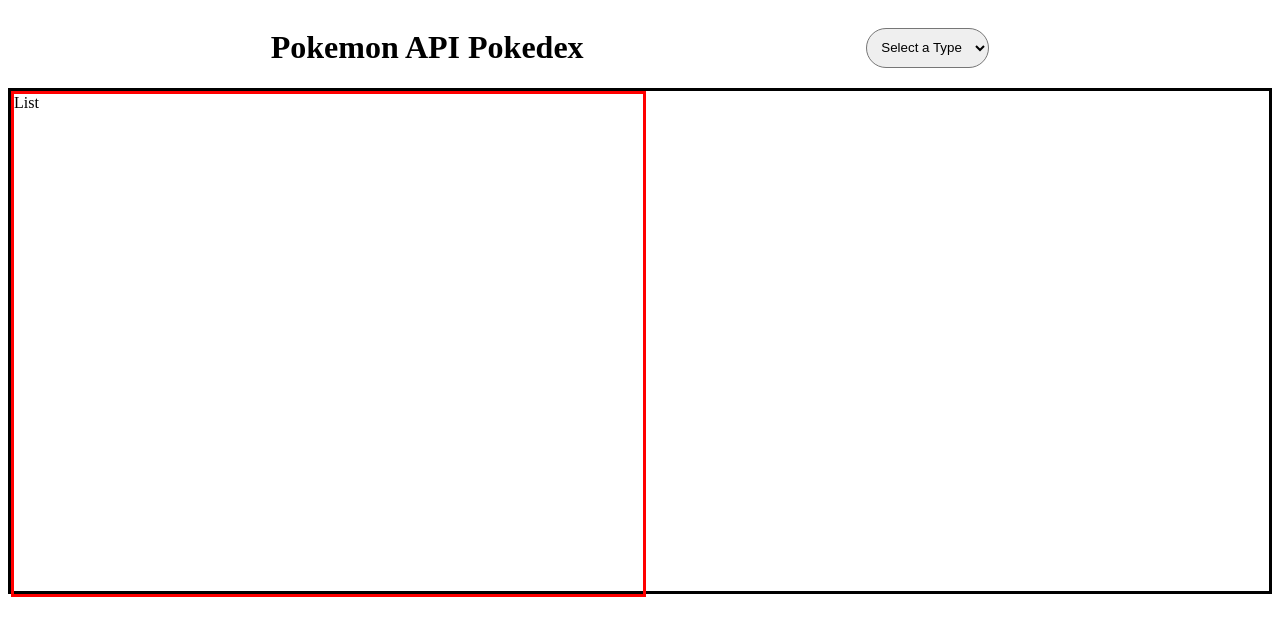
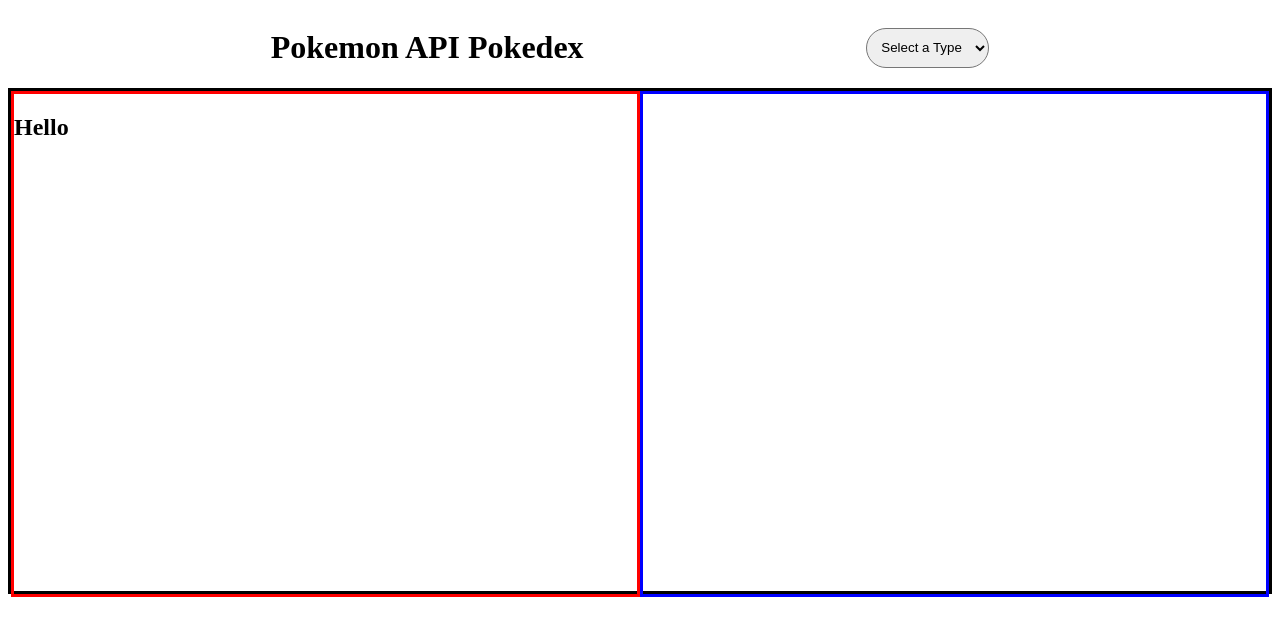
Before and after one commit to rasheedawilson12/pokemon-api, a React (Create React App) app: page / in a window 1280 px wide. Shown: the top 636 px of the page. Built offline with nearby package versions, Linux system fonts and the light colour scheme.

Commit message:
Main Paage wireframe finished

```diff
--- /dev/null
+++ b/src/compondents/Card.jsx
@@ -0,0 +1,12 @@
+import React from "react";
+
+function Card() {
+  return (
+    <div className="Card">
+      <h2>Hello</h2>
+      <img src="" alt="" />
+    </div>
+  );
+}
+
+export default Card;
--- a/src/compondents/List.jsx
+++ /dev/null
@@ -1,7 +0,0 @@
-import React from "react";
-
-function List() {
-  return <div className="List">List</div>;
-}
-
-export default List;
--- a/src/pages/Main.jsx
+++ b/src/pages/Main.jsx
@@ -1,10 +1,13 @@
 import React from "react";
-import List from "../compondents/List";
+import Card from "../compondents/Card";
 
 function Main() {
   return (
     <div className="Main">
-      <List />
+      <div className="listItems">
+        <Card />
+      </div>
+      <div className="stats"></div>
     </div>
   );
 }
--- a/src/style.css
+++ b/src/style.css
@@ -11,13 +11,19 @@
 }
 
 .Main {
+  display: flex;
   border: solid black;
   height: 500px;
 }
 
-.List {
-  display: flex;
+.listItems {
   border: solid red;
   height: 100%;
   width: 50%;
 }
+
+.stats {
+  border: solid blue;
+  height: 100%;
+  width: 50%;
+}
```
